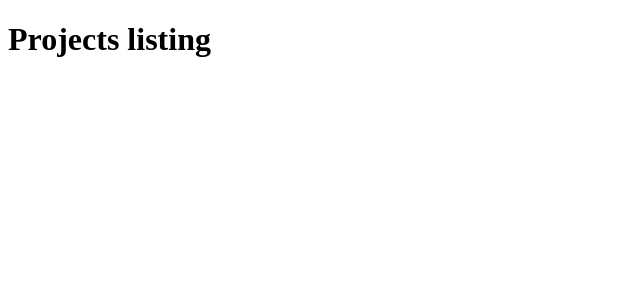
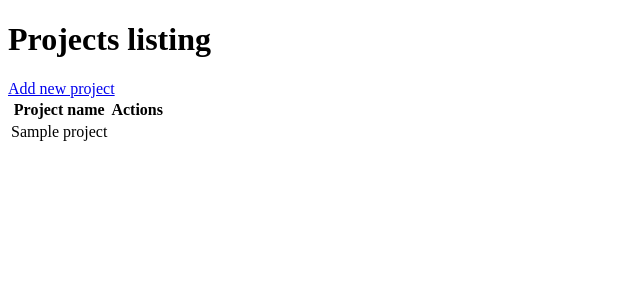
Before and after one commit to maboily/project_manager, a Django app: page /projects/ in a window 1280 px wide. Shown: the part 52-352 px from the top of the page, without its empty margins (0-640 px from the left). Run offline with Django 3.2, Linux system fonts and the light colour scheme; the first user in the database is signed in; tables that the repository leaves empty hold one stand-in row (Sample ...).

Commit message:
Add new project link and projects listing

```diff
--- a/project_manager_web/views.py
+++ b/project_manager_web/views.py
@@ -8,6 +8,7 @@ from django.shortcuts import render_to_response, render
 
 # Create your views here.
 from project_manager_web.forms import ProjectForm
+from project_manager_web.models import Project
 
 
 def home(request):
@@ -35,7 +36,9 @@ def do_logout(request):
 
 @login_required
 def projects(request):
-    return render(request, 'projects/index.html')
+    projects = Project.objects.all
+
+    return render(request, 'projects/index.html', {'projects': projects})
 
 
 @login_required
--- a/templates/projects/index.html
+++ b/templates/projects/index.html
@@ -2,4 +2,24 @@
 
 {% block content %}
     <h1>Projects listing</h1>
+
+    <a href="/projects/add/">Add new project</a>
+
+    <table>
+        <thead>
+            <tr>
+                <th>Project name</th>
+                <th>Actions</th>
+            </tr>
+        </thead>
+
+        <tbody>
+            {% for project in projects %}
+                <tr>
+                    <td>{{ project.name }}</td>
+                    <td>&nbsp;</td>
+                </tr>
+            {% endfor %}
+        </tbody>
+    </table>
 {% endblock %}
```
